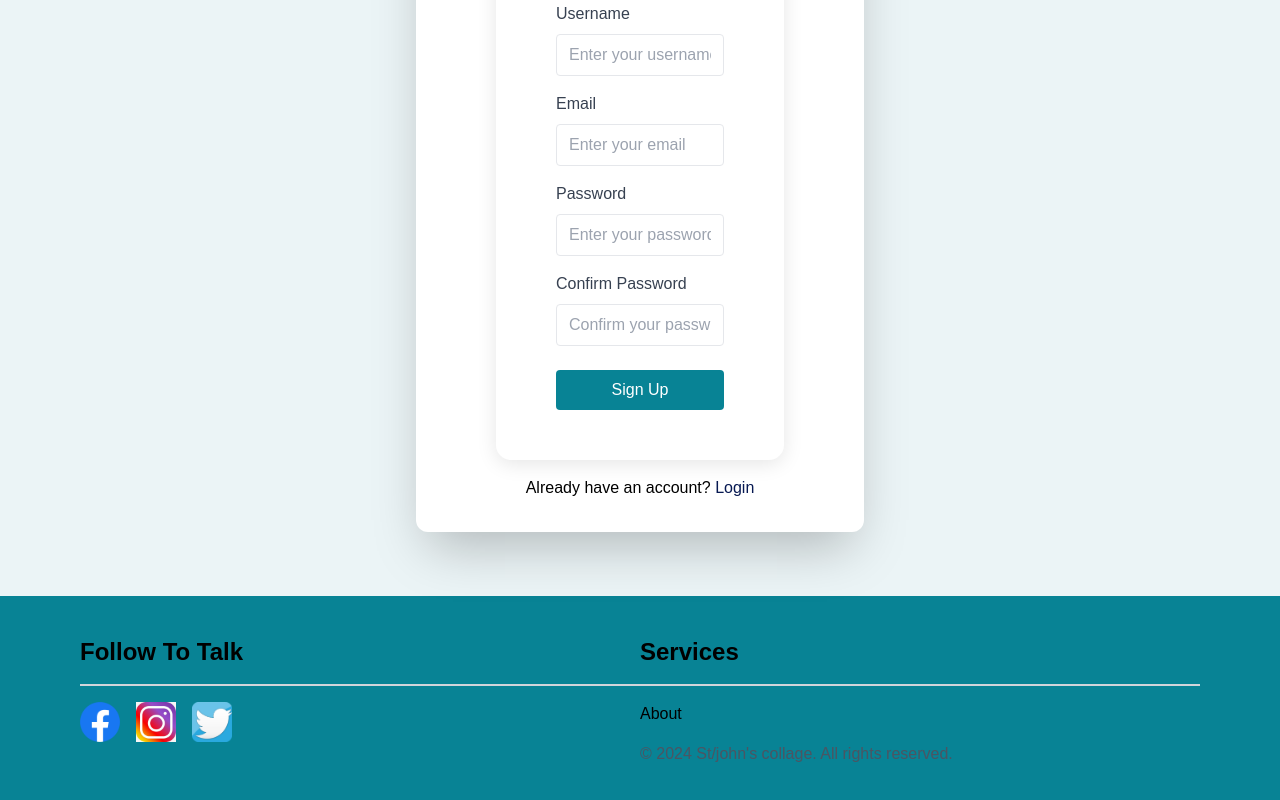
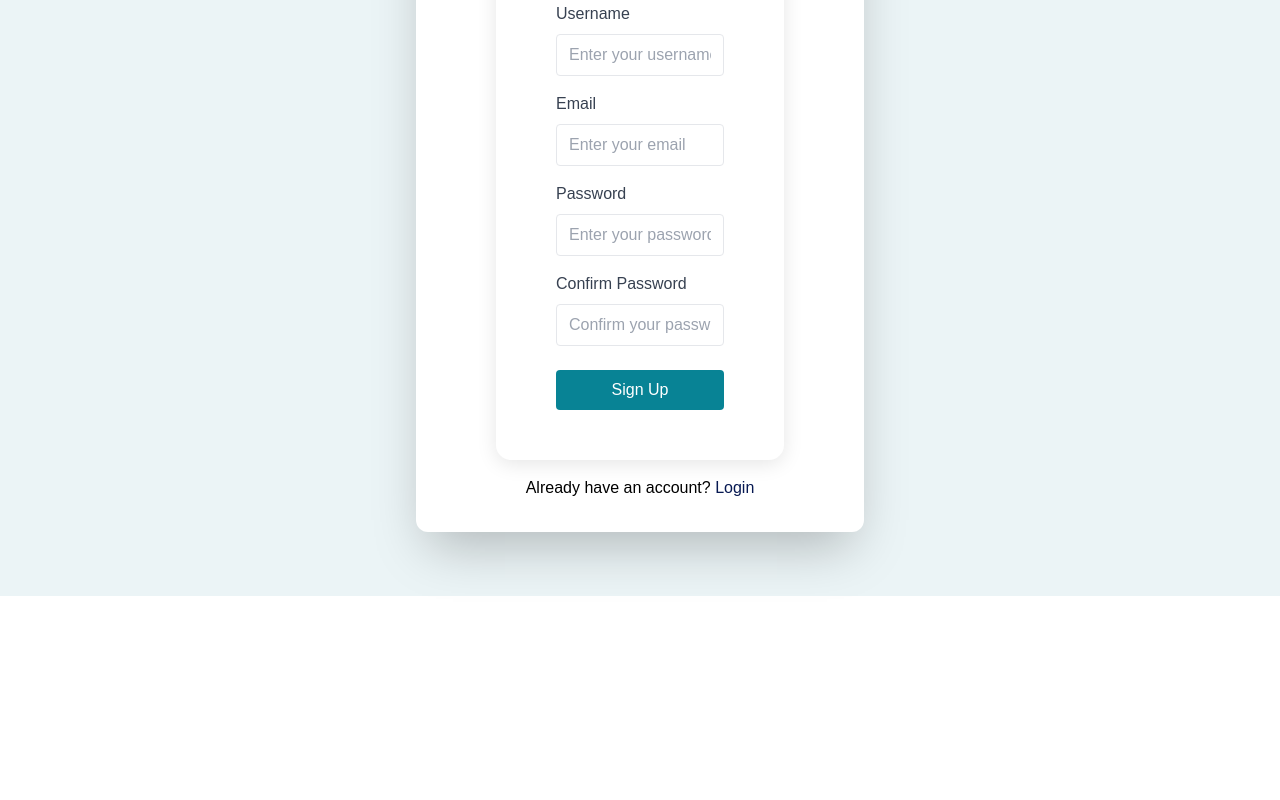
Before and after one commit to Sathiskumarssf/School-management, a React (Create React App) app in the folder client/: page / in a window 1280 px wide. Shown: the part 306-1106 px from the top of the page. After the commit the page ends 902 px from the top, so only its background shows below. Built offline with nearby package versions, Linux system fonts and the light colour scheme.

Commit message:
Update App.js

```diff
--- a/client/src/App.js
+++ b/client/src/App.js
@@ -1,23 +1,29 @@
 import React from "react";
 import { BrowserRouter as Router, Route, Routes } from "react-router-dom";
-import Navbar from "./components/Navbar/Navbar";
-import Footer from "./components/Footer/Footer";
+
+import Home from './Pages/home/Home';
+import AddDetails from './Pages/addDetails/addDetails';
 import SignUp from './Pages/LoginSignUp/SignUp';
 import Login from './Pages/LoginSignUp/Login';
-import AddDetails from "./Pages/addDetails/addDetails";
 
 const App = () => {
   return (
     <Router>
       <div>
+
         <Routes>
           <Route path="/about" element={<div>About Page</div>} />
           <Route path="/" element={<SignUp />} />
           <Route path="/login" element={<Login />} />
-           <Route path="/add-details" element={<AddDetails/>} />
+          <Route path="/home" element={<Home />} />
+          <Route path="/AddDetails" element={<AddDetails/>} />
+          {/* <Route path="/addetails" element={<AddDetails />} /> */}
+
         </Routes>
-        <Footer />
+
       </div>
+
+
     </Router>
   );
 };
```
